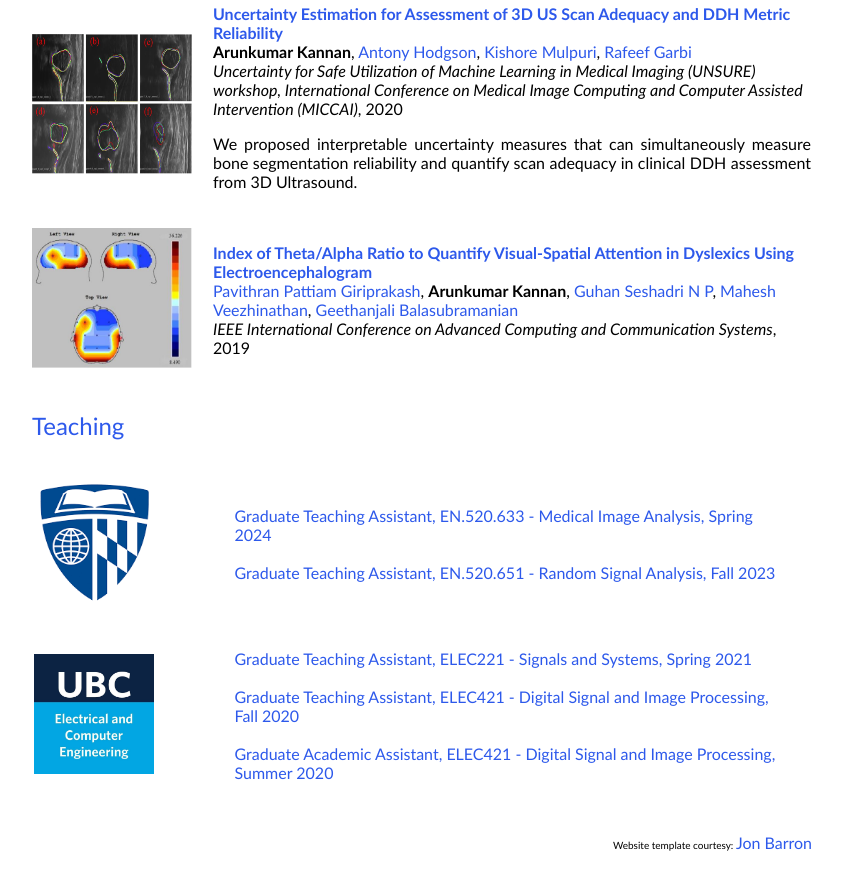
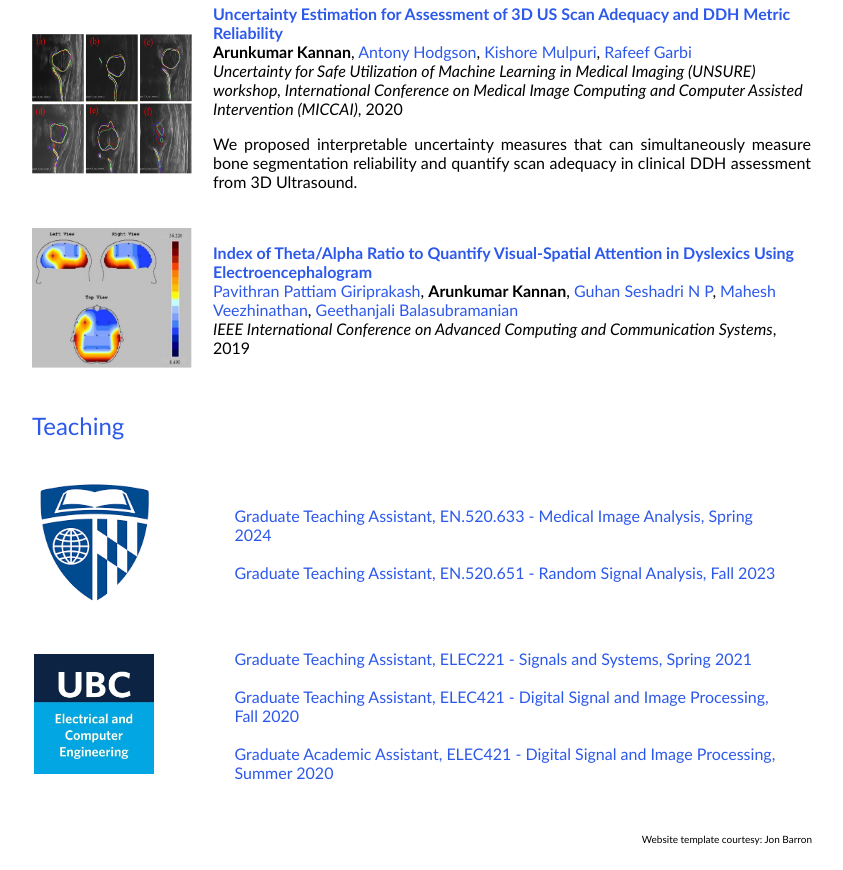
Before and after one commit to arunkumar-kannan/arunkumar-kannan.github.io, a plain HTML site: page index.html in a window 1280 px wide. Shown: the part 1171-2041 px from the top of the page, without its empty margins (228-1071 px from the left). Drawn offline with Linux system fonts and the light colour scheme.

Commit message:
Update index.html

```diff
--- a/index.html
+++ b/index.html
@@ -155,7 +155,7 @@
             <td style="padding:0px">
               <br>
               <p style="text-align:right;font-size:10px;">
-                Website template courtesy: <a href="https://jonbarron.info/">Jon Barron</a>
+                Website template courtesy: <href="https://jonbarron.info/">Jon Barron
               </p>
             </td>
           </tr>
```
